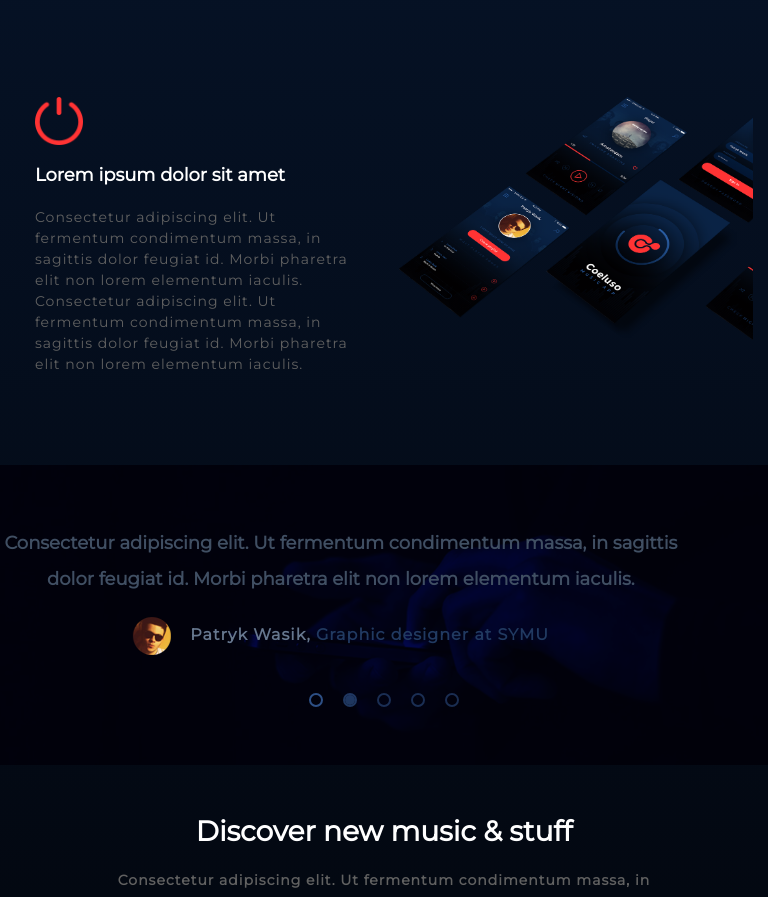
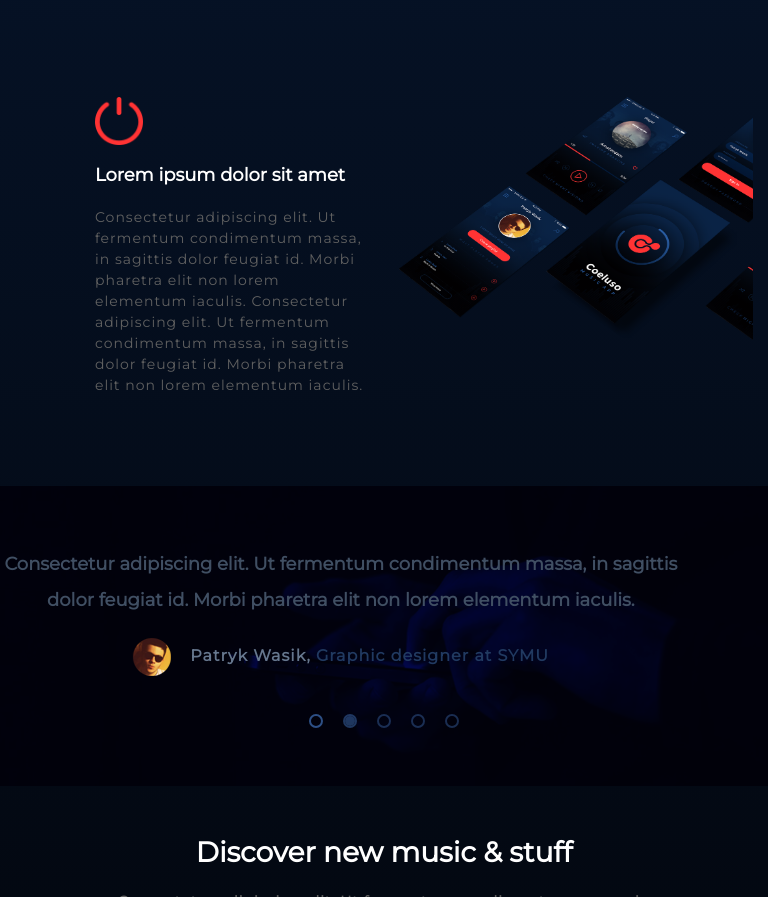
Before and after one commit to syedrakin707/SyedRakinOfficial, a plain HTML site: page exam1/index.html in a window 768 px wide. Shown: the part 1739-2636 px from the top of the page. Drawn offline with nearby package versions, Linux system fonts and the light colour scheme; files whose address does not match are found by name.

Commit message:
V3 of media.css file

```diff
--- a/exam1/assets/css/media.css
+++ b/exam1/assets/css/media.css
@@ -848,7 +848,7 @@ h6 {
     /* Modded Features CSS End */
     /* Modded Perspective CSS Start */
     #perspective .ps {
-        margin-left: 20px;
+        margin-left: 80px;
     }
     .ps {
         margin-top: 0px;
```
